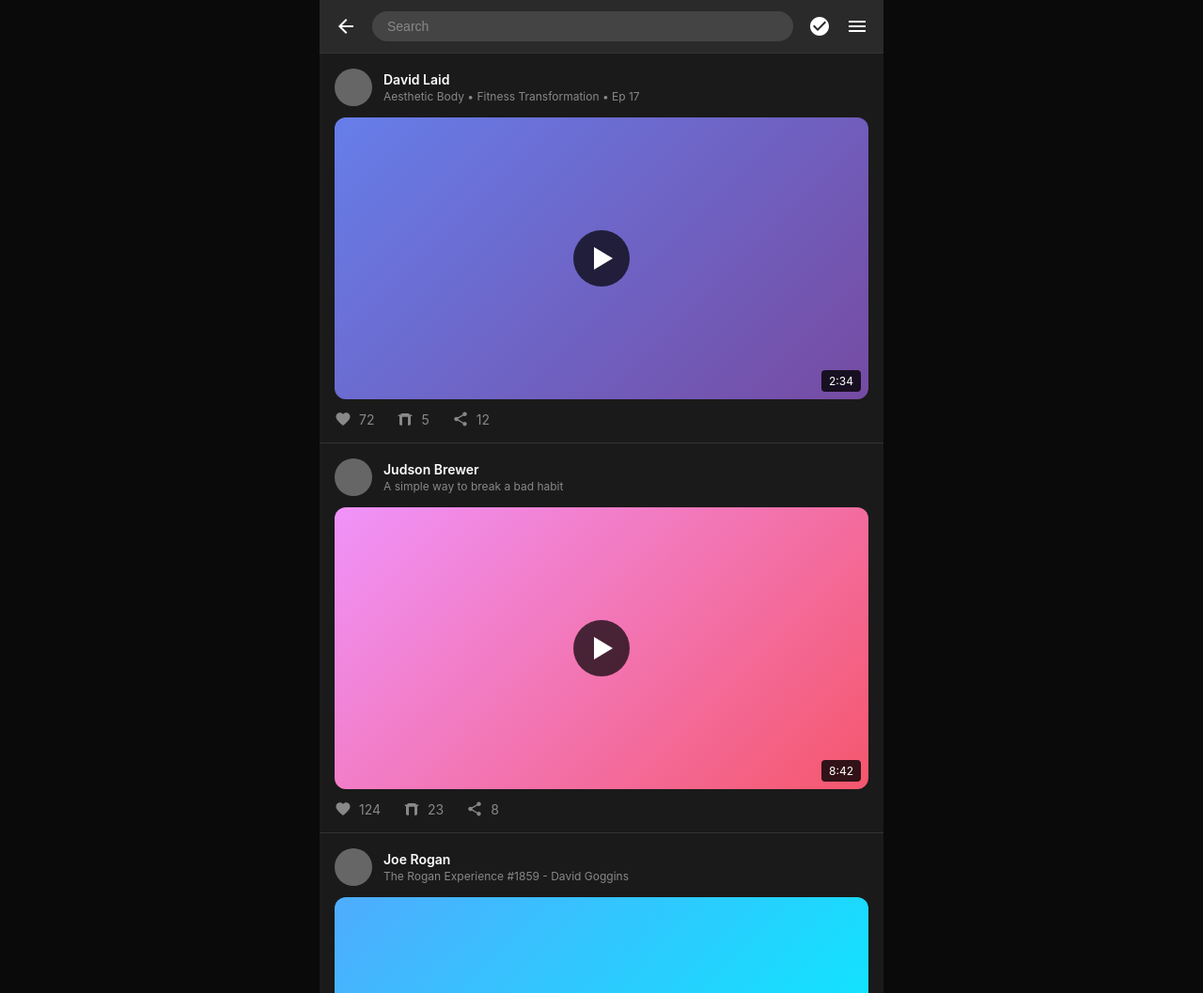
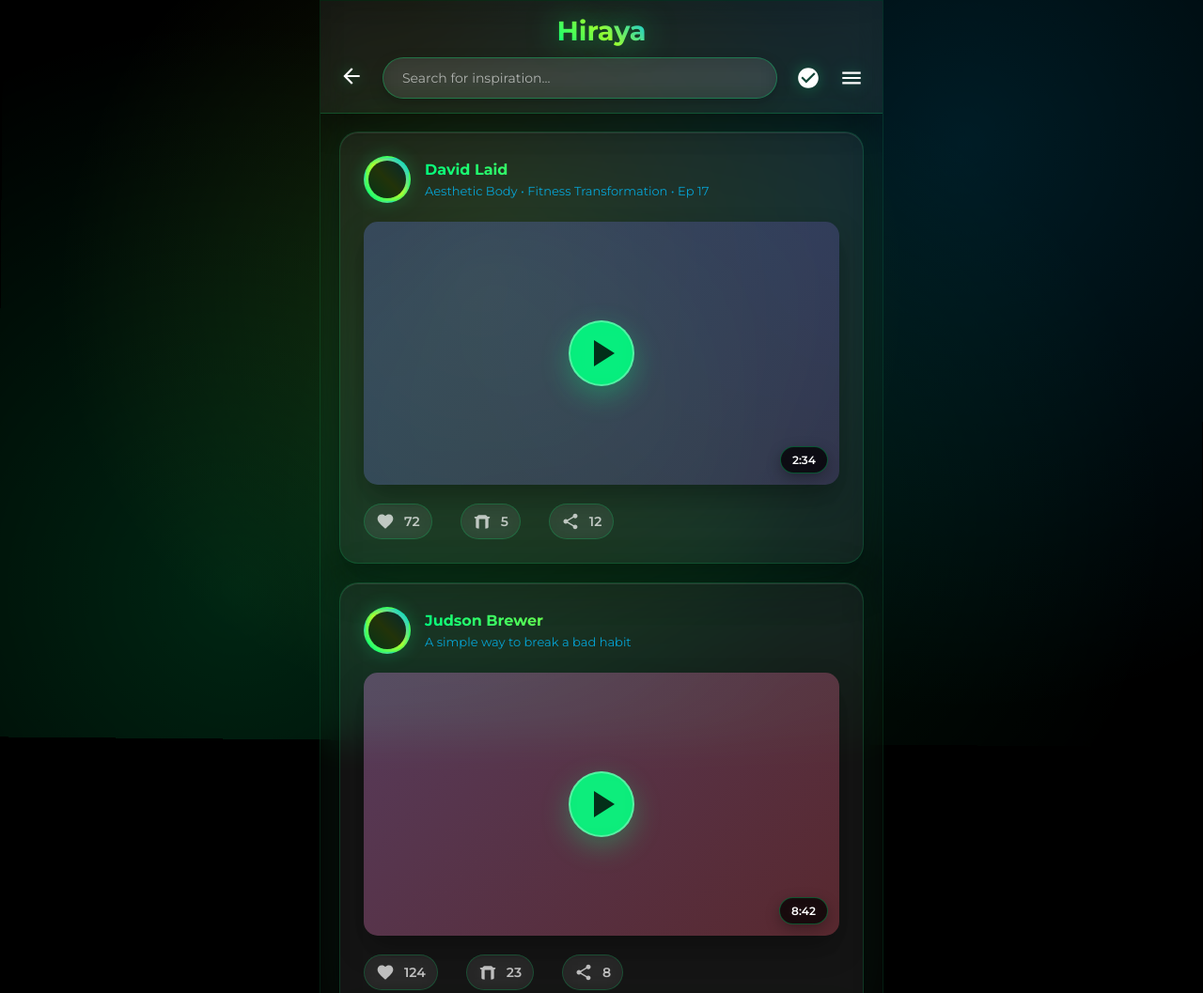
Before and after one commit to Rikuuu30/HIRAYA, a plain HTML site: page Motivational Videosss.html in a window 1280 px wide. Shown: the top 1057 px of the page at 94% size. Drawn offline with Linux system fonts and the light colour scheme.

Commit message:
Update Motivational Videosss.html

```diff
--- a/Motivational Videosss.html
+++ b/Motivational Videosss.html
@@ -1,113 +1,287 @@
 <!DOCTYPE html>
+<html lang="en">
 <head>
-    <title>Social Feed</title>
+  <meta charset="UTF-8">
+  <meta name="viewport" content="width=device-width, initial-scale=1.0">
+  <title>Hiraya - Social Feed</title>
+  <link href="https://fonts.googleapis.com/css2?family=Montserrat:wght@400;600;700&display=swap" rel="stylesheet">
   <style>
     * {
+      box-sizing: border-box;
       margin: 0;
       padding: 0;
-            box-sizing: border-box;
     }
 
     body {
-            background-color: #0a0a0a;
+      font-family: 'Montserrat', sans-serif;
+      background: #000000;
+      min-height: 100vh;
       color: white;
-            font-family: -apple-system, BlinkMacSystemFont, 'Segoe UI', Roboto, Arial, sans-serif;
-            min-height: 100vh;
+      position: relative;
+      overflow-x: hidden;
+    }
+
+    body::before {
+      content: '';
+      position: fixed;
+      top: 0;
+      left: 0;
+      width: 100%;
+      height: 100%;
+      background:
+        radial-gradient(circle at 20% 80%, rgba(0, 255, 127, 0.15) 0%, transparent 50%),
+        radial-gradient(circle at 80% 20%, rgba(0, 191, 255, 0.15) 0%, transparent 50%),
+        radial-gradient(circle at 40% 40%, rgba(173, 255, 47, 0.12) 0%, transparent 50%),
+        radial-gradient(circle at 60% 70%, rgba(0, 255, 127, 0.08) 0%, transparent 50%);
+      pointer-events: none;
+      z-index: -1;
+      animation: backgroundFloat 20s ease-in-out infinite;
+    }
+
+    @keyframes backgroundFloat {
+      0%, 100% { transform: translateY(0px) rotate(0deg); }
+      50% { transform: translateY(-20px) rotate(1deg); }
+    }
+
+    .logo {
+      position: fixed;
+      top: 15px;
+      left: 50%;
+      transform: translateX(-50%);
+      font-size: 1.8rem;
+      font-weight: 700;
+      background: linear-gradient(45deg, #00ff7f, #adff2f, #00bfff);
+      -webkit-background-clip: text;
+      -webkit-text-fill-color: transparent;
+      background-clip: text;
+      text-shadow: 0 0 30px rgba(0, 255, 127, 0.5);
+      animation: logoGlow 3s ease-in-out infinite alternate;
+      z-index: 100;
+    }
+
+    @keyframes logoGlow {
+      0% { text-shadow: 0 0 30px rgba(0, 255, 127, 0.5); }
+      100% { text-shadow: 0 0 40px rgba(0, 255, 127, 0.8), 0 0 60px rgba(173, 255, 47, 0.3); }
     }
 
     .container {
       max-width: 600px;
       margin: 0 auto;
-            background-color: #1a1a1a;
+      background: rgba(255, 255, 255, 0.02);
+      backdrop-filter: blur(20px);
+      border: 1px solid rgba(0, 255, 127, 0.1);
       min-height: 100vh;
+      position: relative;
+      overflow: hidden;
+    }
+
+    .container::before {
+      content: '';
+      position: absolute;
+      top: 0;
+      left: -100%;
+      width: 100%;
+      height: 100%;
+      background: linear-gradient(90deg, transparent, rgba(0, 255, 127, 0.02), transparent);
+      transition: left 0.8s ease;
+      pointer-events: none;
     }
 
     .header {
       display: flex;
       align-items: center;
       justify-content: space-between;
-            padding: 12px 16px;
-            background-color: #2a2a2a;
-            border-bottom: 1px solid #333;
+      padding: 60px 20px 15px;
+      background: rgba(255, 255, 255, 0.05);
+      backdrop-filter: blur(20px);
+      border-bottom: 1px solid rgba(0, 255, 127, 0.2);
+      position: sticky;
+      top: 0;
+      z-index: 50;
+      box-shadow: 0 10px 30px rgba(0, 0, 0, 0.3);
     }
 
     .back-arrow {
-            width: 24px;
-            height: 24px;
+      width: 28px;
+      height: 28px;
       cursor: pointer;
+      transition: all 0.3s ease;
+      filter: drop-shadow(0 0 10px rgba(0, 255, 127, 0.3));
+    }
+
+    .back-arrow:hover {
+      transform: scale(1.1) translateX(-5px);
+      filter: drop-shadow(0 0 15px rgba(0, 255, 127, 0.6));
     }
 
     .search-bar {
       flex: 1;
-            margin: 0 16px;
-            background-color: #444;
-            border: none;
-            border-radius: 20px;
-            padding: 8px 16px;
+      margin: 0 20px;
+      background: rgba(255, 255, 255, 0.08);
+      backdrop-filter: blur(10px);
+      border: 1px solid rgba(0, 255, 127, 0.3);
+      border-radius: 25px;
+      padding: 12px 20px;
       color: white;
       font-size: 14px;
+      font-family: 'Montserrat', sans-serif;
+      transition: all 0.3s ease;
+      box-shadow: 0 5px 15px rgba(0, 0, 0, 0.2);
     }
 
     .search-bar::placeholder {
-            color: #888;
+      color: rgba(255, 255, 255, 0.6);
+    }
+
+    .search-bar:focus {
+      outline: none;
+      border-color: rgba(0, 255, 127, 0.6);
+      box-shadow: 0 0 20px rgba(0, 255, 127, 0.3);
+      background: rgba(255, 255, 255, 0.12);
     }
 
     .header-icons {
       display: flex;
-            gap: 16px;
+      gap: 20px;
     }
 
     .icon {
-            width: 24px;
-            height: 24px;
+      width: 26px;
+      height: 26px;
       cursor: pointer;
+      transition: all 0.3s ease;
+      filter: drop-shadow(0 0 8px rgba(0, 255, 127, 0.3));
+    }
+
+    .icon:hover {
+      transform: scale(1.15) rotate(5deg);
+      filter: drop-shadow(0 0 15px rgba(0, 255, 127, 0.6));
     }
 
     .post {
-            border-bottom: 1px solid #333;
-            padding: 16px;
+      background: rgba(255, 255, 255, 0.05);
+      backdrop-filter: blur(20px);
+      border: 1px solid rgba(0, 255, 127, 0.15);
+      border-radius: 20px;
+      margin: 20px;
+      padding: 25px;
+      box-shadow:
+        0 20px 40px rgba(0, 0, 0, 0.4),
+        0 0 60px rgba(0, 255, 127, 0.08),
+        inset 0 1px 0 rgba(255, 255, 255, 0.1);
+      position: relative;
+      overflow: hidden;
+      transition: all 0.3s ease;
+      animation: cardFloat 8s ease-in-out infinite;
+    }
+
+    .post:nth-child(2) { animation-delay: -2s; }
+    .post:nth-child(3) { animation-delay: -4s; }
+    .post:nth-child(4) { animation-delay: -6s; }
+
+    @keyframes cardFloat {
+      0%, 100% { transform: translateY(0px); }
+      50% { transform: translateY(-8px); }
+    }
+
+    .post::before {
+      content: '';
+      position: absolute;
+      top: 0;
+      left: -100%;
+      width: 100%;
+      height: 100%;
+      background: linear-gradient(90deg, transparent, rgba(0, 255, 127, 0.05), transparent);
+      transition: left 0.8s ease;
+    }
+
+    .post:hover::before {
+      left: 100%;
+    }
+
+    .post:hover {
+      border-color: rgba(0, 255, 127, 0.3);
+      box-shadow:
+        0 25px 50px rgba(0, 0, 0, 0.5),
+        0 0 80px rgba(0, 255, 127, 0.15),
+        inset 0 1px 0 rgba(255, 255, 255, 0.15);
+      transform: translateY(-10px) scale(1.02);
     }
 
     .post-header {
       display: flex;
       align-items: center;
-            margin-bottom: 12px;
+      margin-bottom: 20px;
     }
 
     .avatar {
-            width: 40px;
-            height: 40px;
+      width: 50px;
+      height: 50px;
       border-radius: 50%;
-            background-color: #666;
-            margin-right: 12px;
+      background: linear-gradient(45deg, #00ff7f, #adff2f, #00bfff);
+      margin-right: 15px;
+      position: relative;
+      border: 2px solid rgba(0, 255, 127, 0.3);
+      box-shadow: 0 0 20px rgba(0, 255, 127, 0.2);
+      transition: all 0.3s ease;
+    }
+
+    .avatar::after {
+      content: '';
+      position: absolute;
+      inset: 3px;
+      border-radius: 50%;
+      background: rgba(0, 0, 0, 0.8);
+    }
+
+    .post:hover .avatar {
+      border-color: rgba(0, 255, 127, 0.6);
+      box-shadow: 0 0 30px rgba(0, 255, 127, 0.4);
+      transform: scale(1.05);
     }
 
     .user-info h3 {
-            font-size: 14px;
-            font-weight: 600;
-            margin-bottom: 2px;
+      font-size: 16px;
+      font-weight: 700;
+      margin-bottom: 5px;
+      background: linear-gradient(45deg, #00ff7f, #adff2f);
+      -webkit-background-clip: text;
+      -webkit-text-fill-color: transparent;
+      background-clip: text;
     }
 
     .user-info p {
-            font-size: 12px;
-            color: #888;
+      font-size: 13px;
+      color: rgba(0, 191, 255, 0.8);
+      font-weight: 500;
     }
 
     .video-container {
       position: relative;
       width: 100%;
-            height: 300px;
-            background-color: #000;
-            border-radius: 12px;
+      height: 280px;
+      border-radius: 15px;
       overflow: hidden;
-            margin-bottom: 12px;
+      margin-bottom: 20px;
       cursor: pointer;
+      box-shadow: 0 15px 30px rgba(0, 0, 0, 0.3);
+      transition: all 0.3s ease;
+    }
+
+    .video-container:hover {
+      transform: scale(1.02);
+      box-shadow: 0 20px 40px rgba(0, 0, 0, 0.4);
     }
 
     .video-thumbnail {
       width: 100%;
       height: 100%;
       object-fit: cover;
+      transition: transform 0.3s ease;
+    }
+
+    .video-container:hover .video-thumbnail {
+      transform: scale(1.05);
     }
 
     .play-button {
@@ -115,100 +289,171 @@
       top: 50%;
       left: 50%;
       transform: translate(-50%, -50%);
-            width: 60px;
-            height: 60px;
-            background-color: rgba(0, 0, 0, 0.7);
+      width: 70px;
+      height: 70px;
+      background: rgba(0, 255, 127, 0.9);
+      backdrop-filter: blur(10px);
       border-radius: 50%;
       display: flex;
       align-items: center;
       justify-content: center;
       cursor: pointer;
-            transition: background-color 0.2s;
+      transition: all 0.3s ease;
+      box-shadow: 0 10px 30px rgba(0, 255, 127, 0.3);
+      border: 2px solid rgba(255, 255, 255, 0.3);
     }
 
     .play-button:hover {
-            background-color: rgba(0, 0, 0, 0.9);
+      background: rgba(173, 255, 47, 0.9);
+      transform: translate(-50%, -50%) scale(1.1);
+      box-shadow: 0 15px 40px rgba(0, 255, 127, 0.5);
     }
 
     .play-button::after {
       content: '';
       width: 0;
       height: 0;
-            border-left: 20px solid white;
-            border-top: 12px solid transparent;
-            border-bottom: 12px solid transparent;
-            margin-left: 4px;
+      border-left: 22px solid rgba(0, 0, 0, 0.8);
+      border-top: 14px solid transparent;
+      border-bottom: 14px solid transparent;
+      margin-left: 6px;
     }
 
     .video-duration {
       position: absolute;
-            bottom: 8px;
-            right: 8px;
-            background-color: rgba(0, 0, 0, 0.8);
+      bottom: 12px;
+      right: 12px;
+      background: rgba(0, 0, 0, 0.8);
+      backdrop-filter: blur(10px);
       color: white;
-            padding: 4px 8px;
-            border-radius: 4px;
+      padding: 6px 12px;
+      border-radius: 15px;
       font-size: 12px;
+      font-weight: 600;
+      border: 1px solid rgba(0, 255, 127, 0.3);
+      box-shadow: 0 5px 15px rgba(0, 0, 0, 0.3);
     }
 
     .post-actions {
       display: flex;
-            gap: 24px;
-            color: #888;
+      gap: 30px;
+      color: rgba(255, 255, 255, 0.7);
       font-size: 14px;
+      font-weight: 600;
     }
 
     .action-button {
       display: flex;
       align-items: center;
-            gap: 8px;
+      gap: 10px;
       cursor: pointer;
-            transition: color 0.2s;
+      transition: all 0.3s ease;
+      padding: 8px 12px;
+      border-radius: 20px;
+      background: rgba(255, 255, 255, 0.05);
+      backdrop-filter: blur(10px);
+      border: 1px solid rgba(0, 255, 127, 0.2);
     }
 
     .action-button:hover {
-            color: #fff;
+      color: #00ff7f;
+      background: rgba(0, 255, 127, 0.1);
+      border-color: rgba(0, 255, 127, 0.4);
+      transform: translateY(-2px);
+      box-shadow: 0 10px 20px rgba(0, 255, 127, 0.2);
     }
 
     .action-icon {
-            width: 18px;
-            height: 18px;
+      width: 20px;
+      height: 20px;
+      transition: all 0.3s ease;
     }
 
+    .action-button:hover .action-icon {
+      transform: scale(1.1);
+    }
+
+    /* Gradient backgrounds for video containers */
     .post:nth-child(2) .video-container {
-            background: linear-gradient(135deg, #667eea 0%, #764ba2 100%);
+      background: linear-gradient(135deg, rgba(102, 126, 234, 0.3) 0%, rgba(118, 75, 162, 0.3) 100%);
     }
 
     .post:nth-child(3) .video-container {
-            background: linear-gradient(135deg, #f093fb 0%, #f5576c 100%);
+      background: linear-gradient(135deg, rgba(240, 147, 251, 0.3) 0%, rgba(245, 87, 108, 0.3) 100%);
     }
 
     .post:nth-child(4) .video-container {
-            background: linear-gradient(135deg, #4facfe 0%, #00f2fe 100%);
+      background: linear-gradient(135deg, rgba(79, 172, 254, 0.3) 0%, rgba(0, 242, 254, 0.3) 100%);
     }
 
-        @media (max-width: 480px) {
-            .container {
-                max-width: 100%;
+    .post:nth-child(5) .video-container {
+      background: linear-gradient(135deg, rgba(0, 255, 127, 0.3) 0%, rgba(173, 255, 47, 0.3) 100%);
+    }
+
+    .particle {
+      position: fixed;
+      width: 3px;
+      height: 3px;
+      background: rgba(0, 255, 127, 0.6);
+      border-radius: 50%;
+      animation: floatParticle 12s infinite linear;
+      pointer-events: none;
+      z-index: 1;
+    }
+
+    @keyframes floatParticle {
+      0% {
+        transform: translateY(100vh) translateX(0) rotate(0deg);
+        opacity: 0;
+      }
+      10% {
+        opacity: 1;
+      }
+      90% {
+        opacity: 1;
+      }
+      100% {
+        transform: translateY(-100px) translateX(50px) rotate(360deg);
+        opacity: 0;
+      }
+    }
+
+    @media (max-width: 768px) {
+      .logo {
+        font-size: 1.5rem;
+        top: 10px;
+      }
+
+      .header {
+        padding: 50px 15px 12px;
       }
 
       .post {
-                padding: 12px;
+        margin: 15px;
+        padding: 20px;
       }
 
       .video-container {
-                height: 250px;
+        height: 220px;
+      }
+
+      .post-actions {
+        gap: 20px;
       }
     }
   </style>
 </head>
 <body>
+  <div class="logo">Hiraya</div>
+
   <div class="container">
     <div class="header">
+      <a href="hiraya_homepage.html">
   <svg class="back-arrow icon" fill="white" viewBox="0 0 24 24">
     <path d="M20 11H7.83l5.59-5.59L12 4l-8 8 8 8 1.41-1.41L7.83 13H20v-2z"/>
   </svg>
-            <input type="text" class="search-bar" placeholder="Search">
+</a>
+      <input type="text" class="search-bar" placeholder="Search for inspiration...">
       <div class="header-icons">
         <svg class="icon" fill="white" viewBox="0 0 24 24">
           <path d="M12 2C6.48 2 2 6.48 2 12s4.48 10 10 10 10-4.48 10-10S17.52 2 12 2zm-2 15l-5-5 1.41-1.41L10 14.17l7.59-7.59L19 8l-9 9z"/>
@@ -320,7 +565,6 @@
         </div>
       </div>
     </div>
-    </div>
 
     <div class="post">
       <div class="post-header">
@@ -339,58 +583,4 @@
           <svg class="action-icon" fill="currentColor" viewBox="0 0 24 24">
             <path d="M12 21.35l-1.45-1.32C5.4 15.36 2 12.28 2 8.5 2 5.42 4.42 3 7.5 3c1.74 0 3.41.81 4.5 2.09C13.09 3.81 14.76 3 16.5 3 19.58 3 22 5.42 22 8.5c0 3.78-3.4 6.86-8.55 11.54L12 21.35z"/>
           </svg>
-                    <span>39.1k</span>
-                </div>
-                <div class="action-button">
-                    <svg class="action-icon" fill="currentColor" viewBox="0 0 24 24">
-                        <path d="M21 6h-2l-1.27-1.27c-.4-.4-.86-.73-1.4-.73H7.67c-.54 0-1 .33-1.4.73L5 6H3c-.55 0-1 .45-1 1s.45 1 1 1h1v11c0 1.1.9 2 2 2h12c1.1 0 2-.9 2-2V8h1c.55 0 1-.45 1-1s-.45-1-1-1zm-5.5 15h-7c-.28 0-.5-.22-.5-.5V9h8v11.5c0 .28-.22.5-.5.5z"/>
-                    </svg>
-                    <span>8912</span>
-                </div>
-                <div class="action-button">
-                    <svg class="action-icon" fill="currentColor" viewBox="0 0 24 24">
-                        <path d="M18 16.08c-.76 0-1.44.3-1.96.77L8.91 12.7c.05-.23.09-.46.09-.7s-.04-.47-.09-.7l7.05-4.11c.54.5 1.25.81 2.04.81 1.66 0 3-1.34 3-3s-1.34-3-3-3-3 1.34-3 3c0 .24.04.47.09.7L8.04 9.81C7.5 9.31 6.79 9 6 9c-1.66 0-3 1.34-3 3s1.34 3 3 3c.79 0 1.5-.31 2.04-.81l7.12 4.16c-.05.21-.08.43-.08.65 0 1.61 1.31 2.92 2.92 2.92s2.92-1.31 2.92-2.92-1.31-2.92-2.92-2.92z"/>
-                    </svg>
-                    <span>56600</span>
-                </div>
-            </div>
-        </div>
-    </div>
-
-
-    <script>
-        document.querySelectorAll('.video-container').forEach(container => {
-            container.addEventListener('click', function() {
-                const playButton = this.querySelector('.play-button');
-                const videoUrl = this.getAttribute('data-video-url');
-
-                playButton.style.opacity = '0.5';
-                setTimeout(() => {
-                    playButton.style.opacity = '1';
-                }, 200);
-
-                if (videoUrl) {
-                    window.open(videoUrl, '_blank');
-                }
-            });
-        });
-
-        document.querySelectorAll('.action-button').forEach(button => {
-            button.addEventListener('click', function() {
-                const icon = this.querySelector('.action-icon');
-                icon.style.transform = 'scale(1.2)';
-                setTimeout(() => {
-                    icon.style.transform = 'scale(1)';
-                }, 150);
-            });
-        });
-        document.querySelector('.search-bar').addEventListener('focus', function() {
-            this.style.backgroundColor = '#555';
-        });
-
-        document.querySelector('.search-bar').addEventListener('blur', function() {
-            this.style.backgroundColor = '#444';
-        });
-    </script>
-</body>
-</html>
+          <span>39.
```
Lines whose indentation alone changed are shown as unchanged.
